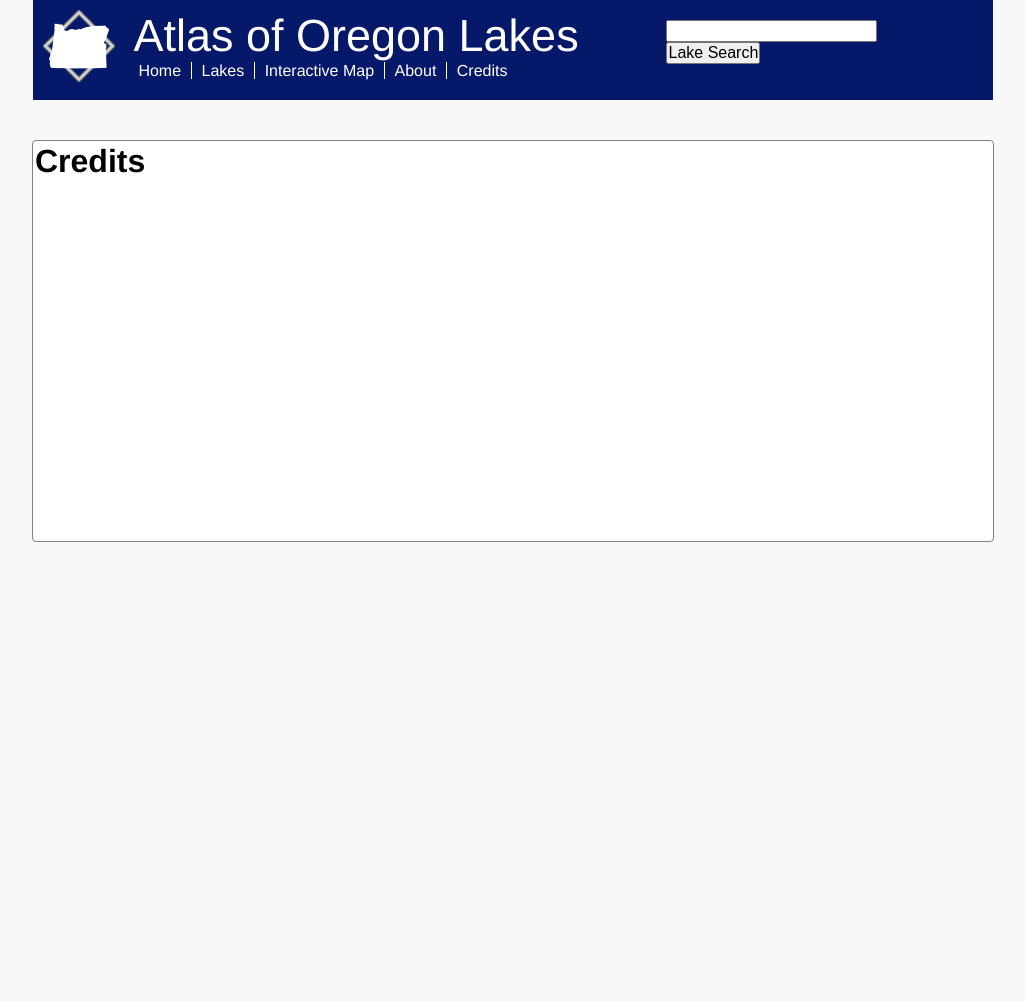
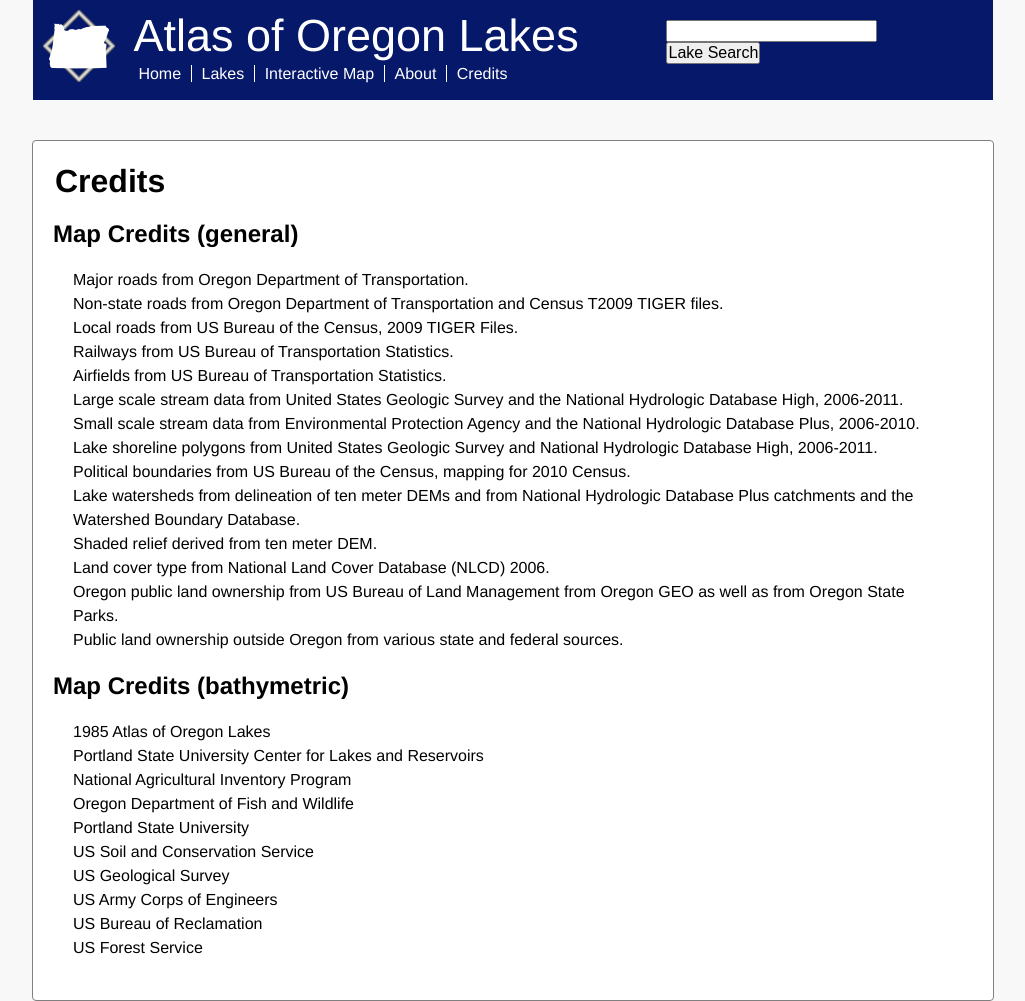
Before and after one commit to suns3t/aol, a Django app: page /credits in a window 1280 px wide. Shown: the whole page, without its empty margins (127-1152 px from the left). Before the commit the page ends 542 px from the top, so only its background shows below. Run offline with Django 3.2, Linux system fonts and the light colour scheme.

Commit message:
credits page

```diff
--- a/aol/templates/home/credits.html
+++ b/aol/templates/home/credits.html
@@ -1,4 +1,37 @@
 {% extends "main.html" %}
 {% block content %}
-<h1>Credits</h1>
+<div class='wrap'>
+    <h1>Credits</h1>
+    <br>
+    <h2>Map Credits (general)</h2>
+    <ul class='wrap'>
+        <li>Major roads from Oregon Department of Transportation.</li>
+        <li>Non-state roads from Oregon Department of Transportation and Census T2009 TIGER files.</li>
+        <li>Local roads from US Bureau of the Census, 2009 TIGER Files.</li>
+        <li>Railways from US Bureau of Transportation Statistics.</li>
+        <li>Airfields from US Bureau of Transportation Statistics.</li>
+        <li>Large scale stream data from United States Geologic Survey and the National Hydrologic Database High, 2006-2011.</li>
+        <li>Small scale stream data from Environmental Protection Agency and the National Hydrologic Database Plus, 2006-2010.</li>
+        <li>Lake shoreline polygons from United States Geologic Survey and National Hydrologic Database High, 2006-2011.</li>
+        <li>Political boundaries from US Bureau of the Census, mapping for 2010 Census.</li>
+        <li>Lake watersheds from delineation of ten meter DEMs and from National Hydrologic Database Plus catchments and the Watershed Boundary Database.</li>
+        <li>Shaded relief derived from ten meter DEM.</li>
+        <li>Land cover type from National Land Cover Database (NLCD) 2006.</li>
+        <li>Oregon public land ownership from US Bureau of Land Management from Oregon GEO as well as from Oregon State Parks.</li>
+        <li>Public land ownership outside Oregon from various state and federal sources.</li>
+    </ul>
+    <h2>Map Credits (bathymetric)</h2>
+    <ul class='wrap'>
+        <li>1985 Atlas of Oregon Lakes</li>
+        <li>Portland State University Center for Lakes and Reservoirs</li>
+        <li>National Agricultural Inventory Program</li>
+        <li>Oregon Department of Fish and Wildlife</li>
+        <li>Portland State University</li>
+        <li>US Soil and Conservation Service</li>
+        <li>US Geological Survey</li>
+        <li>US Army Corps of Engineers</li>
+        <li>US Bureau of Reclamation</li>
+        <li>US Forest Service</li>
+    </ul>
+</div>
 {% endblock %}
--- a/static/css/main.css
+++ b/static/css/main.css
@@ -46,6 +46,9 @@ input { font-size: 16px;}
 
 h1 { margin: 2px;}
 
+ul { list-style:none;
+    line-height: 24px;
+    }
 
 
 /* layout classes */
```
